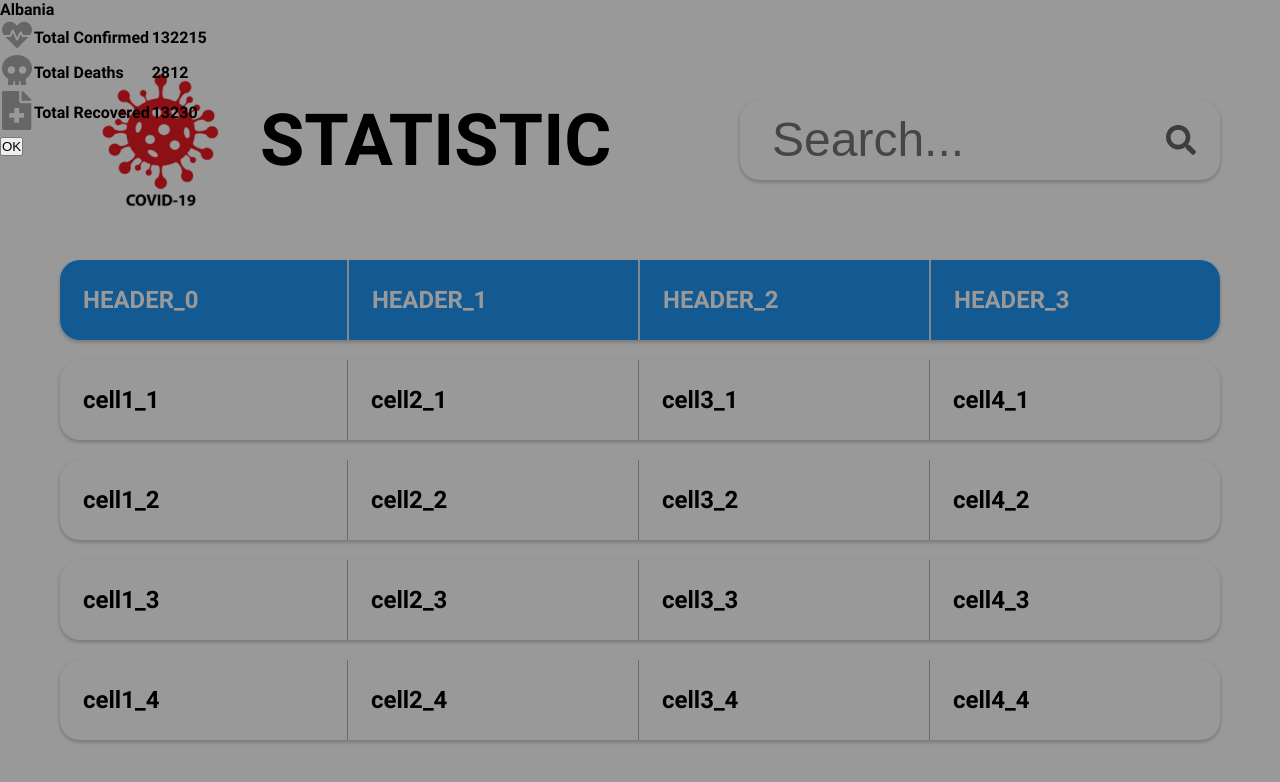
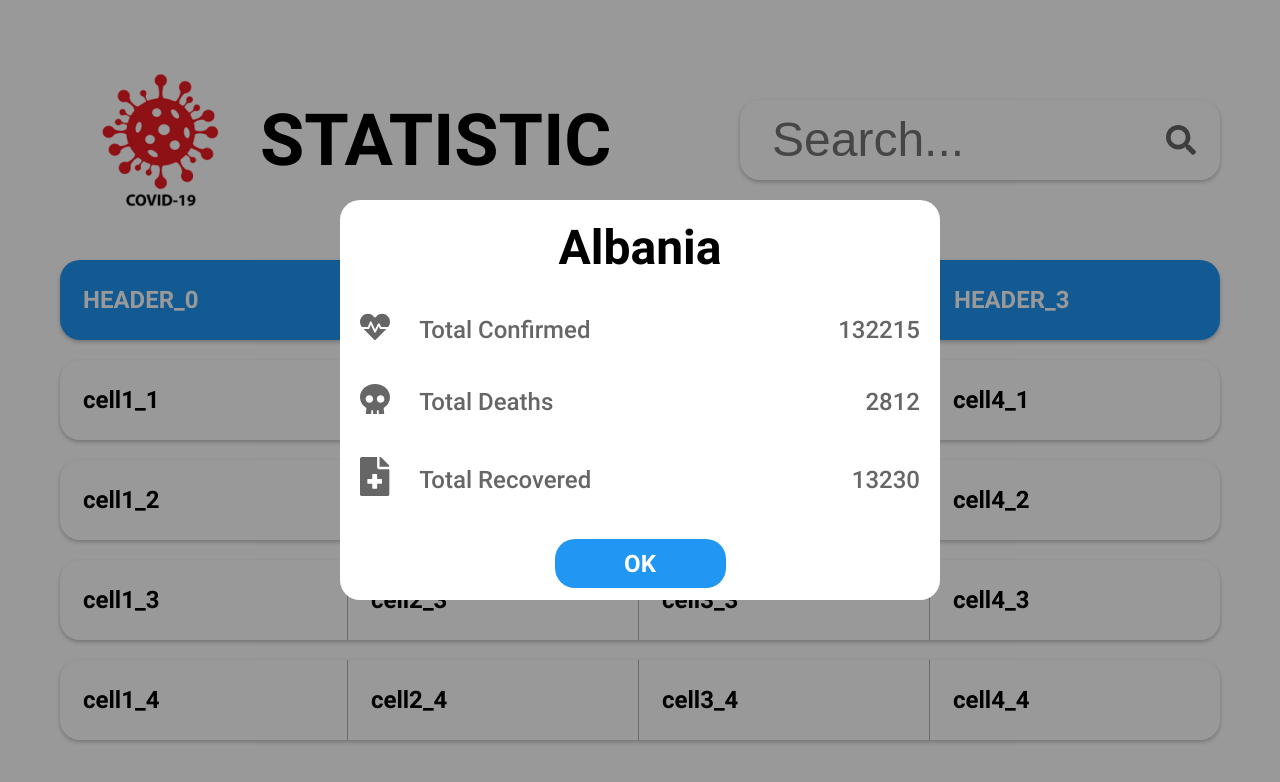
Before and after one commit to AlexGitH/covid-statistic-table, a React (Create React App) app: page / in a window 1280 px wide. Shown: the top 782 px of the page. Built offline with nearby package versions, Linux system fonts and the light colour scheme.

Commit message:
Improve country details modal style according to Figma's mock-up;

```diff
--- a/src/components/CountryDetailsModal/style.css
+++ b/src/components/CountryDetailsModal/style.css
@@ -11,14 +11,16 @@
   background-color: #00000066;
 }
 
+.CountryDetailsModal .country-modal-content {
+  display: flex;
+  flex-flow: column nowrap;
+  justify-content: space-around;
 
-
-.CountryDetailsModal .content {
-  /* position: relative */
+  border-radius: 20px;
   background: white;
   position: absolute;
-  width: 200px;
-  height: 200px;
+  width: 600px;
+  height: 400px;
   left: 50%;
   top: 50%;
   -webkit-transform: translate(-50%, -50%);
@@ -30,63 +32,95 @@
   animation-duration: 0.4s
 }
 
-/* .modal-content {
-  position: relative;
-  background-color: #bed1e7;
-  margin: auto;
-  padding: 0;
-  border: 2px solid #6f88a8;
-  width: 50%;
-  max-width: 600px;
-  min-width: 300px;
-  box-shadow: 0 4px 8px 0 rgba(0, 0, 0, 0.2), 0 6px 20px 0 rgba(0, 0, 0, 0.19);
-  -webkit-animation-name: animatetop;
-  -webkit-animation-duration: 0.4s;
-  animation-name: animatetop;
-  animation-duration: 0.4s
-} */
-
-.CountryDetailsModal .body table th {
-  text-align: left;
-  min-width: 120px;
+.CountryDetailsModal .country-modal-header {
+  margin: 20px 0 0 0;
 }
 
-.CountryDetailsModal .body table td {
+.CountryDetailsModal .country-modal-body {
+  flex: 1 1 100%;
+  margin: 0 20px;
+}
+
+.CountryDetailsModal .country-modal-footer {
+  margin: 0 0 20px 0;
+  display: flex;
+  flex-flow: row nowrap;
+  justify-content: center;
+  align-items: center;
+}
+
+.CountryDetailsModal .country-modal-header h4{
+  text-align: center;
+  font-weight: 700;
+  line-height: 56px;
+  font-size: 48px;
+  color: black;
+}
+
+.CountryDetailsModal .country-modal-body table{
+  width: 100%;
+  color: #666;
+  font-weight: 400;
+  font-size: 24px;
+  border-collapse: separate;
+  border-spacing: 0 37px;
+}
+
+.CountryDetailsModal .country-modal-body table td {
   overflow-wrap: anywhere;
+}
+
+.CountryDetailsModal .country-modal-body table td:last-child {
+  text-align: right;
+}
+
+.CountryDetailsModal .country-modal-body table td img{
+  height: 100%;
+  width: 30px;
+}
+
+.CountryDetailsModal .country-modal-footer>button {
+  width: 171px;
+  height: 49px;
+  background: #2196F3;
+  border-radius: 20px;
+  border: none;
+  font-family: 'Roboto';
+  font-size: 24px;
+  font-weight: 700;
+  color: white;
+  cursor: pointer;
+}
+
+.CountryDetailsModal .country-modal-footer>button:hover {
+  background-color: #0370fd;
+}
+
+.CountryDetailsModal .country-modal-footer>button:active {
+  background-color: #2e7fc2;
+  transform: translateY(4px);
 }
 
 @-webkit-keyframes animatetop {
   from {
-    top: -300px;
-    opacity: 0
+    top: -600px;
+    opacity: 0;
   }
 
   to {
-    top: 0;
-    opacity: 1
+    top: 50%;
+    opacity: 1;
   }
 }
 
 @keyframes animatetop {
   from {
-    top: -300px;
-    opacity: 0
+    top: -600px;
+    opacity: 0;
   }
 
   to {
-    top: 0;
-    opacity: 1
+    top: 50%;
+    opacity: 1;
   }
 }
-
-.CountryDetailsModal .header {
-  padding: 2px 16px;
-  /* line-height: 40px; */
-  background-color: white;
-  font-size: 42px;
-  color: black;
-}
-
-.CountryDetailsModal .body {
-  padding: 2px 16px;
-}
```
